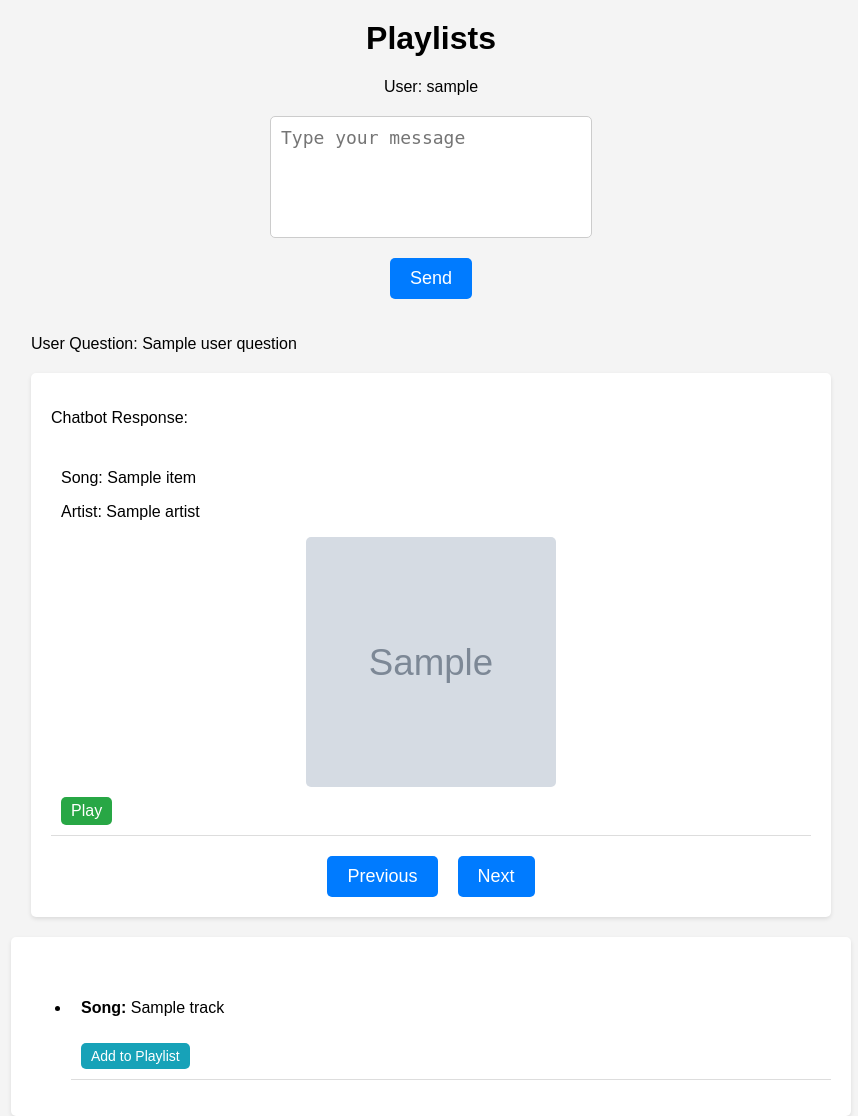
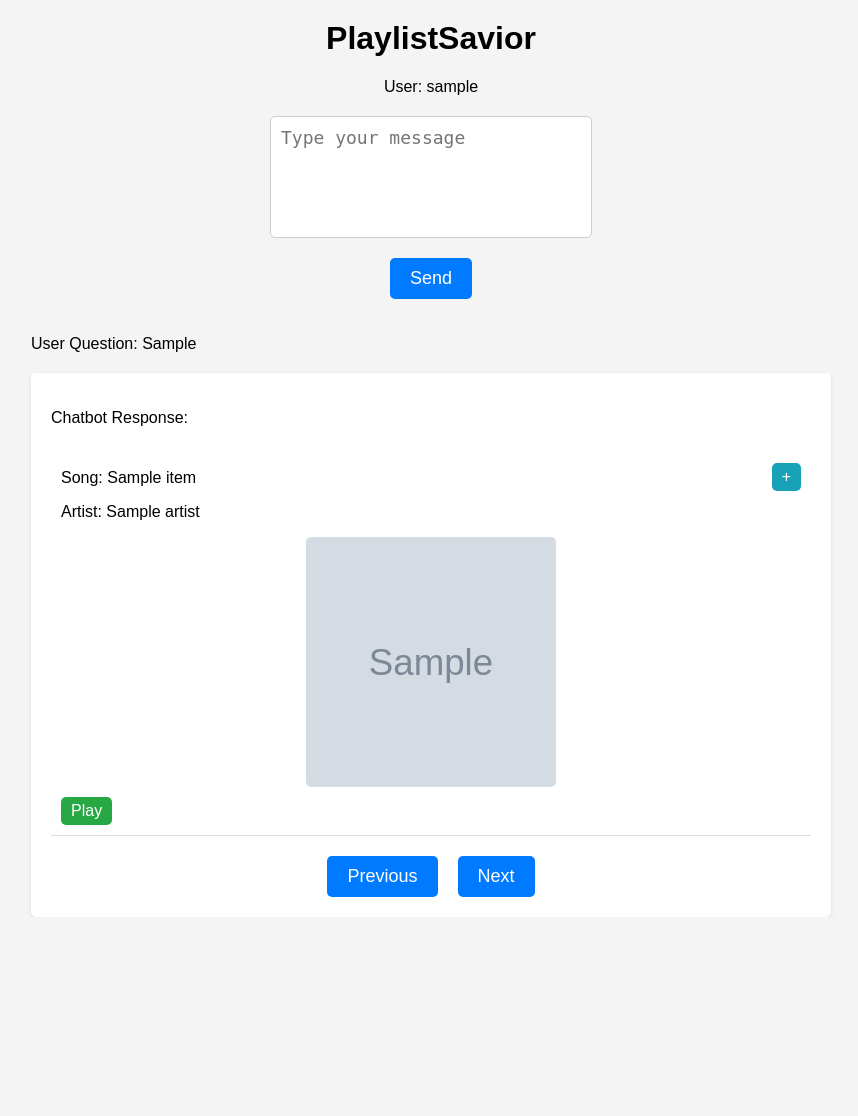
Before and after one commit to bencas21/PlaylistSavior, a Flask app: template app/templates/playlists.html in a window 1280 px wide. Shown: the whole page, without its empty margins (209-1067 px from the left). After the commit the page ends 917 px from the top, so only its background shows below. Run offline with Flask 3, Linux system fonts and the light colour scheme; the template is opened without the code that fills it: most values are stand-ins (such as "Sample title", 1, 10 or a date in 2020); grey boxes marked "Sample" are stand-in pictures.

Commit message:
fixed some bugs but gotta fix more

```diff
--- a/app/templates/playlists.html
+++ b/app/templates/playlists.html
@@ -3,7 +3,7 @@
 <head>
     <meta charset="UTF-8">
     <meta name="viewport" content="width=device-width, initial-scale=1.0">
-    <title>Playlists</title>
+    <title>PlaylistSavior</title>
     <style>
         /* Basic styling */
         body {
@@ -124,10 +124,27 @@
         .play-pause-btn.pause {
             background-color: #dc3545;
         }
+
+        .add-to-playlist-btn {
+            font-size: 16px;
+            padding: 5px 10px;
+            border-radius: 5px;
+            border: none;
+            background-color: #17a2b8;
+            color: white;
+            cursor: pointer;
+            position: absolute;
+            top: 10px;
+            right: 10px;
+        }
+
+        .add-to-playlist-btn:hover {
+            background-color: #117a8b;
+        }
     </style>
 </head>
 <body>
-    <h1>Playlists</h1>
+    <h1>PlaylistSavior</h1>
     {% include 'header.html' %}
     <form id="chat-form" method="POST" action="/get_recommendations">
         <textarea id="user-input" name="user-input" required placeholder="Type your message"></textarea>
@@ -135,9 +152,9 @@
     </form>
 
     <div class="response-container">
-        {% if user_question %}
+        {% if user_input %}
             <div class="input-text-container">
-                <p>User Question: {{ user_question }}</p>
+                <p>User Question: {{ user_input }}</p>
             </div>
         {% endif %}
         {% if chatbot_response %}
@@ -149,9 +166,10 @@
                             <li>
                                 <p>Song: {{ item['name'] }}</p>
                                 <p>Artist: {{ item['artists'][0]['name'] }}</p>
-                                <img src="{{ item['album']['images'][0]['url'] }}" width="250" height="250" alt="Album cover" data-preview-url="{{ item['preview_url'] }}">
+                                <img src="{{ item['album']['images'][0]['url'] }}" width="250" height="250" alt="Album cover">
                                 <audio id="audio-{{ loop.index }}" src="{{ item['preview_url'] }}"></audio>
                                 <button class="play-pause-btn" data-index="{{ loop.index }}" data-playing="false">Play</button>
+                                <button class="add-to-playlist-btn" data-track-id="{{ item['id'] }}">+</button>
                             </li>
                         {% endfor %}
                     </ul>
@@ -165,8 +183,6 @@
             </div>
         {% endif %}
     </div>
-
-    {% include 'track_list.html' %}
 
     <script>
         document.addEventListener('DOMContentLoaded', function() {
@@ -238,6 +254,28 @@
                 });
             });
 
+            document.querySelectorAll('.add-to-playlist-btn').forEach(button => {
+                button.addEventListener('click', function() {
+                    const trackId = button.getAttribute('data-track-id');
+                    fetch('/add_to_playlist', {
+                        method: 'POST',
+                        body: JSON.stringify({ track_id: trackId }),
+                        headers: {
+                            'Content-Type': 'application/json'
+                        }
+                    })
+                    .then(response => response.json())
+                    .then(data => {
+                        if (data.success) {
+                            alert('Track added to playlist!');
+                        } else {
+                            alert('Failed to add track to playlist.');
+                        }
+                    })
+                    .catch(error => console.error('Error:', error));
+                });
+            });
+
             // Initialize
             if (items.length > 0) {
                 showItem(currentIndex);
--- a/app/templates/track_list.html
+++ b/app/templates/track_list.html
@@ -61,7 +61,7 @@
                         <div class="track-info">
                             <p><strong>Song:</strong> {{ track['name'] }}</p>
                         </div>
-                        <button class="add-to-playlist-btn" data-track-id="{{ track['id'] }}">Add to Playlist</button>
+
                     </li>
                 {% endfor %}
             </ul>
```
